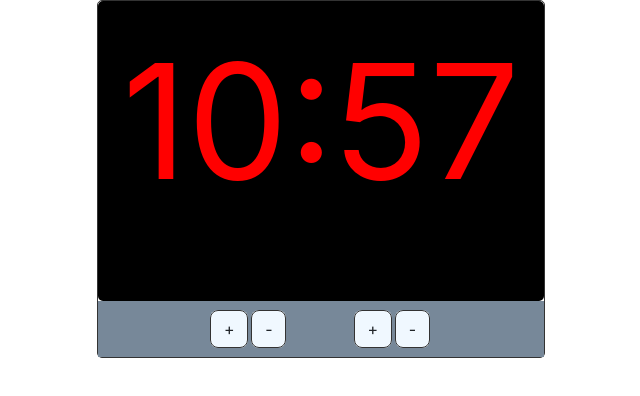
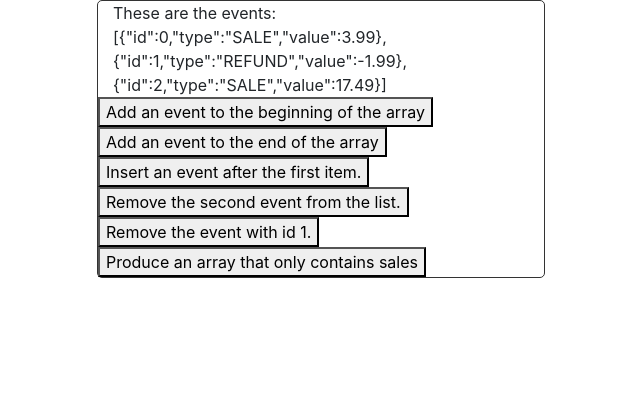
Before and after one commit to reposman33/redux-course, a React (Create React App) app: page / in a window 1280 px wide. Shown: the top 396 px of the page, without its empty margins (319-959 px from the left). Built offline with nearby package versions, Linux system fonts and the light colour scheme.

Commit message:
Added Exercise: Immutable Arrays Practice

```diff
--- /dev/null
+++ b/src/components/ImmutableArrays/ImmutableArrays.js
@@ -0,0 +1,133 @@
+import React from "react";
+import { createStore } from "redux";
+import { connect } from "react-redux";
+
+class ImmutableArrays extends React.Component {
+	onAddToBeginning = () => {
+		this.props.addToBeginning();
+	};
+	onAddToEnd = () => {
+		this.props.addToEnd();
+	};
+	onInsertAfterFirstItem = () => {
+		this.props.insertAfterFirstItem();
+	};
+	onRemoveSecondItem = () => {
+		this.props.removeSecondItem();
+	};
+	onRemoveId1 = () => {
+		this.props.removeId1();
+	};
+	onGetArrayWithOnlySales = () => {
+		this.props.getArrayWithOnlySales();
+	};
+
+	render() {
+		return (
+			<div className='container'>
+				<div className='row'>
+					<div className='col'>
+						<div>These are the events:</div>
+						<div>{JSON.stringify(this.props.events)}</div>
+					</div>
+				</div>
+				<div className='row'>
+					<button onClick={this.onAddToBeginning}>
+						Add an event to the beginning of the array
+					</button>
+					<button onClick={this.onAddToEnd}>
+						Add an event to the end of the array
+					</button>
+					<button onClick={this.onInsertAfterFirstItem}>
+						Insert an event after the first item.
+					</button>
+					<button onClick={this.onRemoveSecondItem}>
+						Remove the second event from the list.
+					</button>
+					<button onClick={this.onRemoveId1}>
+						Remove the event with id 1.
+					</button>
+					<button onClick={this.onGetArrayWithOnlySales}>
+						Produce an array that only contains sales
+					</button>
+				</div>
+			</div>
+		);
+	}
+}
+
+const initialState = {
+	events: [
+		{ id: 0, type: "SALE", value: 3.99 },
+		{ id: 1, type: "REFUND", value: -1.99 },
+		{ id: 2, type: "SALE", value: 17.49 }
+	]
+};
+
+const actionAddToBeginning = () => ({
+	type: "ADDTOBEGINNING",
+	event: { id: 3, type: "FREE", value: 0.0 }
+});
+const actionAddToEnd = () => ({
+	type: "ADDTOEND",
+	event: { id: 4, type: "UNDERTHETABLE", value: 39.99 }
+});
+const actionInsertAfterFirstItem = () => ({
+	type: "INSERTAFTERFIRSTITEM",
+	event: { id: 5, type: "OUTLET", value: 148.45 }
+});
+const actionRemoveSecondItem = () => ({ type: "REMOVESECONDITEM" });
+const actionRemoveId1 = () => ({ type: "REMOVEID1" });
+const actionGetArrayWithOnlySales = () => ({ type: "GETARRAYWITHONLYSALES" });
+
+const mapStateToProps = state => ({
+	events: state.events
+});
+
+const mapDispatchToProps = dispatch => ({
+	addToBeginning: () => dispatch(actionAddToBeginning()),
+	addToEnd: () => dispatch(actionAddToEnd()),
+	insertAfterFirstItem: () => dispatch(actionInsertAfterFirstItem()),
+	removeSecondItem: () => dispatch(actionRemoveSecondItem()),
+	removeId1: () => dispatch(actionRemoveId1()),
+	getArrayWithOnlySales: () => dispatch(actionGetArrayWithOnlySales())
+});
+
+const reducer = (state = initialState, action) => {
+	switch (action.type) {
+		case "ADDTOBEGINNING":
+			return { events: [action.event, ...state.events] };
+		case "ADDTOEND":
+			return {
+				events: [...state.events, action.event]
+			};
+		case "INSERTAFTERFIRSTITEM":
+			return {
+				events: [
+					state.events[0],
+					action.event,
+					...state.events.splice(1)
+				]
+			};
+		case "REMOVESECONDITEM":
+			return {
+				events: [state.events[0], ...state.events.splice(2)]
+			};
+		case "REMOVEID1":
+			return { events: state.events.filter(event => event.id !== 1) };
+		case "GETARRAYWITHONLYSALES":
+			return {
+				events: state.events.filter(event => event.type === "SALE")
+			};
+		default:
+			return state;
+	}
+};
+
+const immutableArraysStore = createStore(reducer);
+
+export default connect(
+	mapStateToProps,
+	mapDispatchToProps
+)(ImmutableArrays);
+export { immutableArraysStore };
--- a/src/index.js
+++ b/src/index.js
@@ -14,16 +14,12 @@ import { trafficLightStore } from "./components/TrafficLight/TrafficLight";
 // CLOCK
 import Clock from "./components/Clock/Clock";
 import { clockStore } from "./components/Clock/Clock";
+// IMMUTABLE ARRAYS
+import ImmutableArrays from "./components/ImmutableArrays/ImmutableArrays";
+import { immutableArraysStore } from "./components/ImmutableArrays/ImmutableArrays";
 
-// const store = trafficLightStore;
-// const store = counterStore;
-// const store = stepCounterStore;
-const store = clockStore;
-
-// const Component = TrafficLight;
-// const Component = Counter;
-//const Component = StepCounter;
-const Component = Clock;
+const store = immutableArraysStore;
+const Component = ImmutableArrays;
 
 const App = () => (
 	<Provider store={store}>
```
